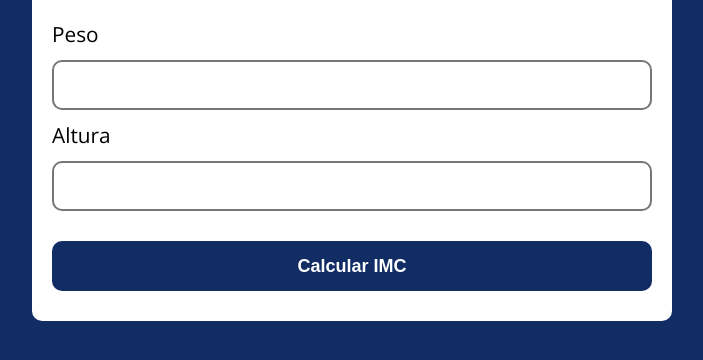
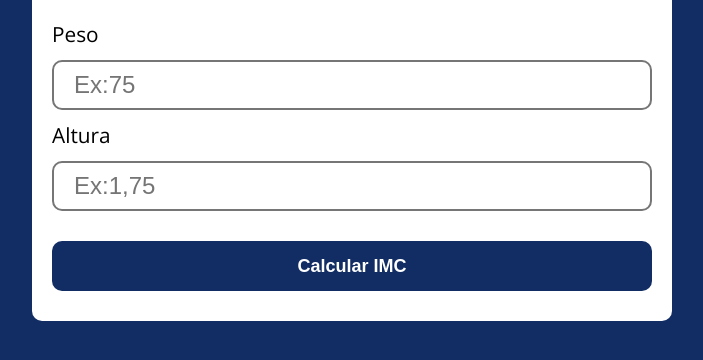
Before and after one commit to pedrocauan/calculadora_imc, a plain HTML site: page index.html in a window 1280 px wide. Shown: the part 134-494 px from the top of the page, without its empty margins (288-991 px from the left). Drawn offline with nearby package versions, Linux system fonts and the light colour scheme.

Commit message:
Acessibilidade para o usuario

```diff
--- a/index.html
+++ b/index.html
@@ -15,10 +15,10 @@
     <h1>Calcule seu IMC</h1>
     <form action="/" id="form" method="POST" novalidate>
       <label for="peso">Peso</label>
-      <input type="text" name="peso" id="peso" autocomplete="off">
+      <input type="text" placeholder="Ex:75" name="peso" id="peso" autocomplete="off">
 
       <label for="altura">Altura</label>
-      <input type="text" name="altura" id="altura" autocomplete="off">
+      <input type="text" placeholder="Ex:1,75" name="altura" id="altura" autocomplete="off">
       <button type="submit">Calcular IMC</button>
     </form>
     <div id="result"></div>
```
